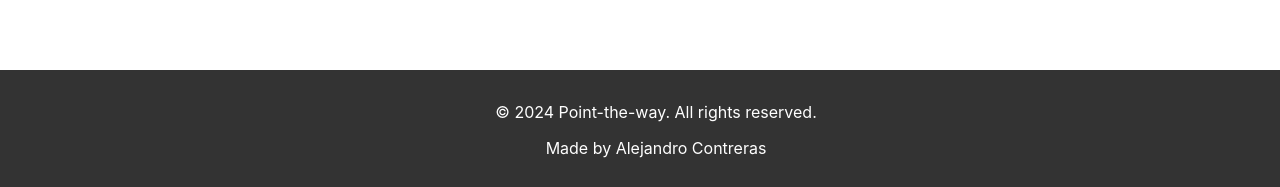
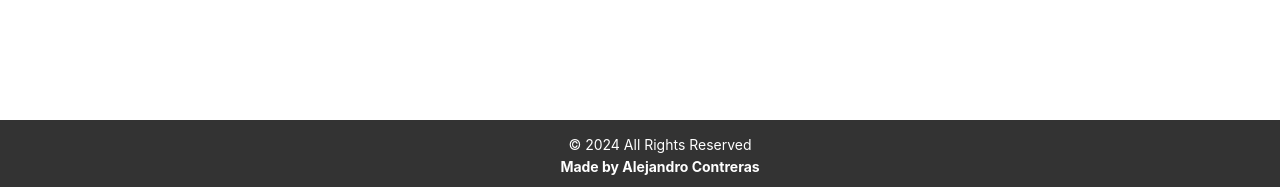
Before and after one commit to DarkMagnoCS/Point-the-way, a React (Create React App) app in the folder point-the-way-frontend/: page / in a window 1280 px wide. Shown: the part 610-797 px from the top of the page. Built offline with nearby package versions, Linux system fonts and the light colour scheme.

Commit message:
change in footer

```diff
--- a/point-the-way-frontend/src/components/Footer.js
+++ b/point-the-way-frontend/src/components/Footer.js
@@ -2,23 +2,47 @@ import React from 'react';
 import styled from 'styled-components';
 
 const Footer = () => {
-    return (
-      <FooterWrapper>
-        <p>© 2024 Point-the-way. All rights reserved.</p>
-        <p>Made by Alejandro Contreras</p>
-      </FooterWrapper>
-    );
-  };
+  return (
+    <FooterContainer>
+      <div>&copy; 2024 All Rights Reserved</div>
+      <FooterLink href="https://www.linkedin.com/in/alejandro-contreras-sanguino" target="_blank" rel="noopener noreferrer">
+        Made by Alejandro Contreras
+      </FooterLink>
+    </FooterContainer>
+  );
+};
 
 export default Footer;
 
-const FooterWrapper = styled.footer`
-  padding: 1rem;
+const FooterContainer = styled.footer`
+  display: flex;
+  flex-direction: column; /* Stack the elements vertically */
+  justify-content: center; /* Center them vertically */
+  align-items: center; /* Center them horizontally */
+  padding: 10px 20px;
   background-color: #333;
   color: white;
+  font-size: 14px;
   text-align: center;
   position: fixed;
   width: 100%;
   bottom: 0;
   left: 0;
+  height: 50px;
+
+  @media (max-width: 768px) {
+    padding: 15px 20px;
+    height: auto;
+  }
 `;
+
+const FooterLink = styled.a`
+  color: white;
+  text-decoration: none;
+  font-weight: bold;
+  margin-top: 5px; /* Add some space between the two lines */
+
+  &:hover {
+    text-decoration: underline;
+  }
+`;
```
